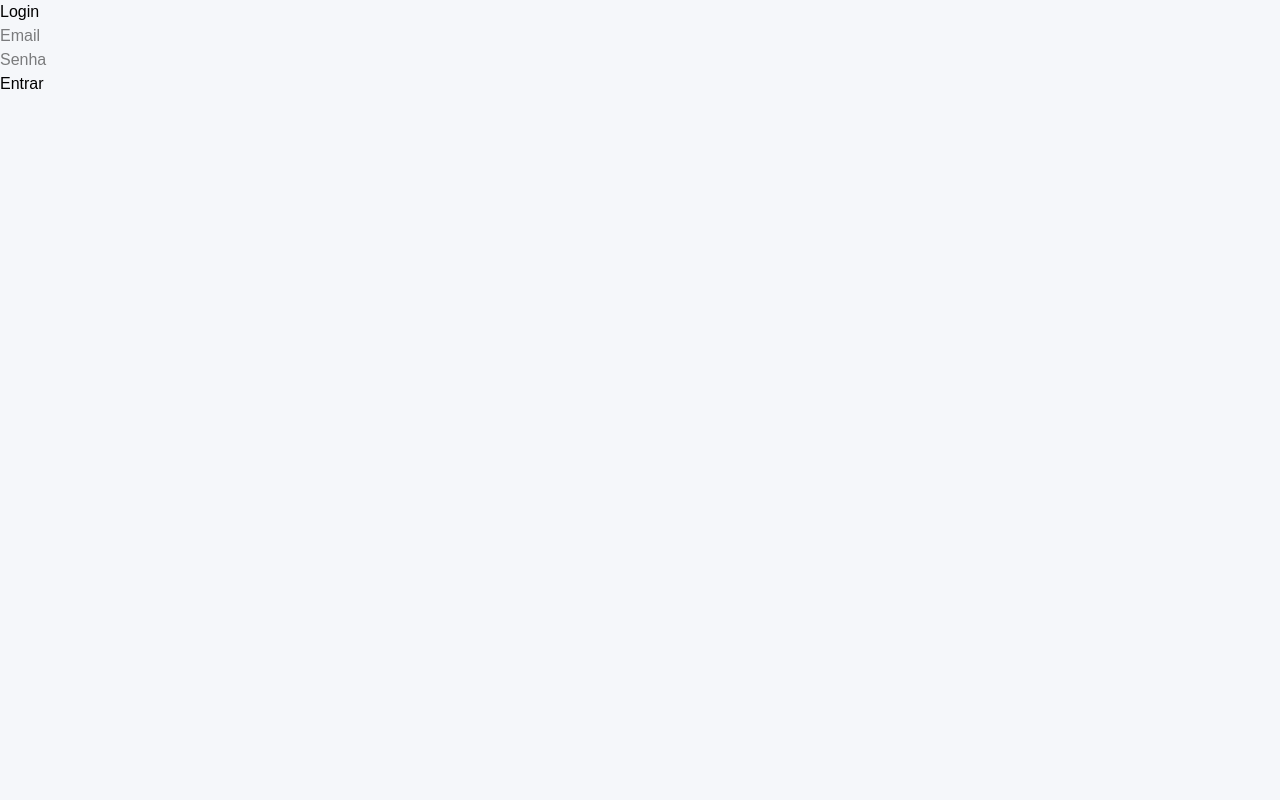
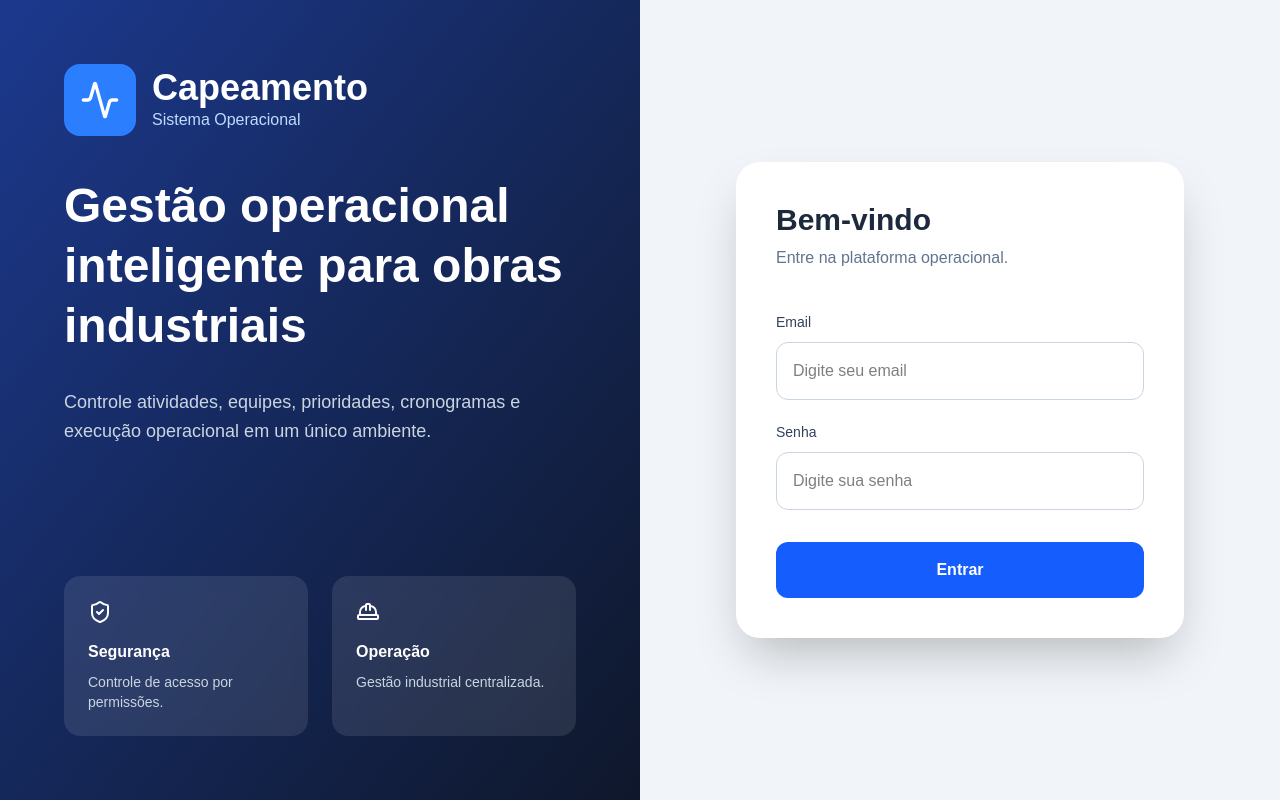
Before and after one commit to Dev-Lops/sistema-capeamento, a React (Vite) app in the folder frontend/: page /login in a window 1280 px wide. Built offline with nearby package versions, Linux system fonts and the light colour scheme.

Commit message:
feat: redesign professional login screen

```diff
--- a/frontend/src/pages/Login.tsx
+++ b/frontend/src/pages/Login.tsx
@@ -1,33 +1,63 @@
 import { useState } from "react";
+
+import type { FormEvent } from "react";
+
+import {
+  Activity,
+  ShieldCheck,
+  HardHat,
+} from "lucide-react";
 
 import api from "../services/api";
 
 function Login() {
 
-  const [email, setEmail] = useState("");
+  /*
+  ===================================
+  ESTADOS
+  ===================================
+  */
 
-  const [senha, setSenha] = useState("");
+  const [email, setEmail] =
+    useState("");
+
+  const [senha, setSenha] =
+    useState("");
+
+  const [loading, setLoading] =
+    useState(false);
+
+  const [erro, setErro] =
+    useState("");
+
+
+  /*
+  ===================================
+  LOGIN
+  ===================================
+  */
 
   async function handleLogin(
-  event: React.FormEvent
+    event: FormEvent<HTMLFormElement>
   ) {
 
     event.preventDefault();
 
     try {
 
-    /*
-    ============================
-    LOGIN
-    ============================
-    */
+      setLoading(true);
 
-    const response = await api.post(
+      setErro("");
+
+      const response =
+        await api.post(
           "/auth/login",
+
           new URLSearchParams({
             username: email,
             password: senha,
           }),
+
           {
             headers: {
               "Content-Type":
@@ -35,12 +65,6 @@ async function handleLogin(
             },
           }
         );
-
-    /*
-    ============================
-    TOKEN
-    ============================
-    */
 
       const token =
         response.data.access_token;
@@ -50,33 +74,6 @@ async function handleLogin(
         token
       );
 
-    /*
-    ============================
-    BUSCAR USUÁRIO
-    ============================
-    */
-
-    const meResponse =
-      await api.get("/auth/me", {
-        headers: {
-          Authorization:
-            `Bearer ${token}`,
-    },
-  });
-
-localStorage.setItem(
-  "user",
-  JSON.stringify(
-    meResponse.data
-  )
-);
-
-    /*
-    ============================
-    REDIRECIONAR
-    ============================
-    */
-
       window.location.href =
         "/dashboard";
 
@@ -84,44 +81,393 @@ localStorage.setItem(
 
       console.error(error);
 
-    alert("Erro no login");
+      setErro(
+        "Email ou senha inválidos"
+      );
+
+    } finally {
+
+      setLoading(false);
     }
   }
 
+
+  /*
+  ===================================
+  INTERFACE
+  ===================================
+  */
+
   return (
+
+    <div
+      className="
+        min-h-screen
+        flex
+      "
+    >
+
+      {/* ===================================
+      LADO ESQUERDO
+      =================================== */}
+
+      <div
+        className="
+          hidden
+          lg:flex
+          flex-col
+          justify-between
+          w-1/2
+          bg-gradient-to-br
+          from-blue-900
+          to-slate-900
+          text-white
+          p-16
+        "
+      >
+
         <div>
 
-      <h1>Login</h1>
+          <div
+            className="
+              flex
+              items-center
+              gap-4
+              mb-10
+            "
+          >
 
-      <form onSubmit={handleLogin}>
-
-        <div>
-          <input
-            type="email"
-            placeholder="Email"
-            value={email}
-            onChange={(e) =>
-              setEmail(e.target.value)
-            }
-          />
+            <div
+              className="
+                bg-blue-500
+                p-4
+                rounded-2xl
+              "
+            >
+              <Activity size={40} />
             </div>
 
             <div>
+
+              <h1
+                className="
+                  text-4xl
+                  font-bold
+                "
+              >
+                Capeamento
+              </h1>
+
+              <p
+                className="
+                  text-blue-200
+                "
+              >
+                Sistema Operacional
+              </p>
+
+            </div>
+
+          </div>
+
+
+          <h2
+            className="
+              text-5xl
+              font-bold
+              leading-tight
+              mb-8
+            "
+          >
+            Gestão operacional
+            inteligente para
+            obras industriais
+          </h2>
+
+          <p
+            className="
+              text-lg
+              text-slate-300
+              max-w-xl
+              leading-relaxed
+            "
+          >
+            Controle atividades,
+            equipes, prioridades,
+            cronogramas e execução
+            operacional em um único
+            ambiente.
+          </p>
+
+        </div>
+
+
+        {/* FEATURES */}
+
+        <div
+          className="
+            grid
+            grid-cols-2
+            gap-6
+          "
+        >
+
+          <div
+            className="
+              bg-white/10
+              backdrop-blur
+              p-6
+              rounded-2xl
+            "
+          >
+
+            <ShieldCheck
+              className="mb-4"
+            />
+
+            <h3
+              className="
+                font-semibold
+                mb-2
+              "
+            >
+              Segurança
+            </h3>
+
+            <p
+              className="
+                text-sm
+                text-slate-300
+              "
+            >
+              Controle de acesso
+              por permissões.
+            </p>
+
+          </div>
+
+
+          <div
+            className="
+              bg-white/10
+              backdrop-blur
+              p-6
+              rounded-2xl
+            "
+          >
+
+            <HardHat
+              className="mb-4"
+            />
+
+            <h3
+              className="
+                font-semibold
+                mb-2
+              "
+            >
+              Operação
+            </h3>
+
+            <p
+              className="
+                text-sm
+                text-slate-300
+              "
+            >
+              Gestão industrial
+              centralizada.
+            </p>
+
+          </div>
+
+        </div>
+
+      </div>
+
+
+      {/* ===================================
+      LADO DIREITO
+      =================================== */}
+
+      <div
+        className="
+          flex
+          items-center
+          justify-center
+          w-full
+          lg:w-1/2
+          bg-slate-100
+          p-8
+        "
+      >
+
+        <div
+          className="
+            w-full
+            max-w-md
+            bg-white
+            rounded-3xl
+            shadow-2xl
+            p-10
+          "
+        >
+
+          <div className="mb-10">
+
+            <h2
+              className="
+                text-3xl
+                font-bold
+                text-slate-800
+                mb-2
+              "
+            >
+              Bem-vindo
+            </h2>
+
+            <p
+              className="
+                text-slate-500
+              "
+            >
+              Entre na plataforma
+              operacional.
+            </p>
+
+          </div>
+
+
+          {/* ERRO */}
+
+          {
+            erro && (
+
+              <div
+                className="
+                  bg-red-100
+                  text-red-700
+                  p-4
+                  rounded-xl
+                  mb-6
+                "
+              >
+                {erro}
+              </div>
+
+            )
+          }
+
+
+          {/* FORM */}
+
+          <form
+            onSubmit={handleLogin}
+          >
+
+            <div className="mb-5">
+
+              <label
+                className="
+                  text-sm
+                  font-medium
+                  text-slate-700
+                "
+              >
+                Email
+              </label>
+
+              <input
+                type="email"
+                value={email}
+                onChange={(e) =>
+                  setEmail(
+                    e.target.value
+                  )
+                }
+                placeholder="Digite seu email"
+                className="
+                  w-full
+                  border
+                  border-slate-300
+                  rounded-xl
+                  p-4
+                  mt-2
+                  focus:outline-none
+                  focus:ring-2
+                  focus:ring-blue-500
+                "
+              />
+
+            </div>
+
+
+            <div className="mb-8">
+
+              <label
+                className="
+                  text-sm
+                  font-medium
+                  text-slate-700
+                "
+              >
+                Senha
+              </label>
+
               <input
                 type="password"
-            placeholder="Senha"
                 value={senha}
                 onChange={(e) =>
-              setSenha(e.target.value)
+                  setSenha(
+                    e.target.value
+                  )
                 }
+                placeholder="Digite sua senha"
+                className="
+                  w-full
+                  border
+                  border-slate-300
+                  rounded-xl
+                  p-4
+                  mt-2
+                  focus:outline-none
+                  focus:ring-2
+                  focus:ring-blue-500
+                "
               />
+
             </div>
 
-        <button type="submit">
-          Entrar
+
+            <button
+              type="submit"
+              disabled={loading}
+              className="
+                w-full
+                bg-blue-600
+                hover:bg-blue-700
+                transition
+                text-white
+                font-semibold
+                py-4
+                rounded-xl
+                disabled:opacity-50
+              "
+            >
+
+              {
+                loading
+                  ? "Entrando..."
+                  : "Entrar"
+              }
+
             </button>
 
           </form>
+
+        </div>
+
+      </div>
 
     </div>
   );
```
Lines whose indentation alone changed are shown as unchanged.
